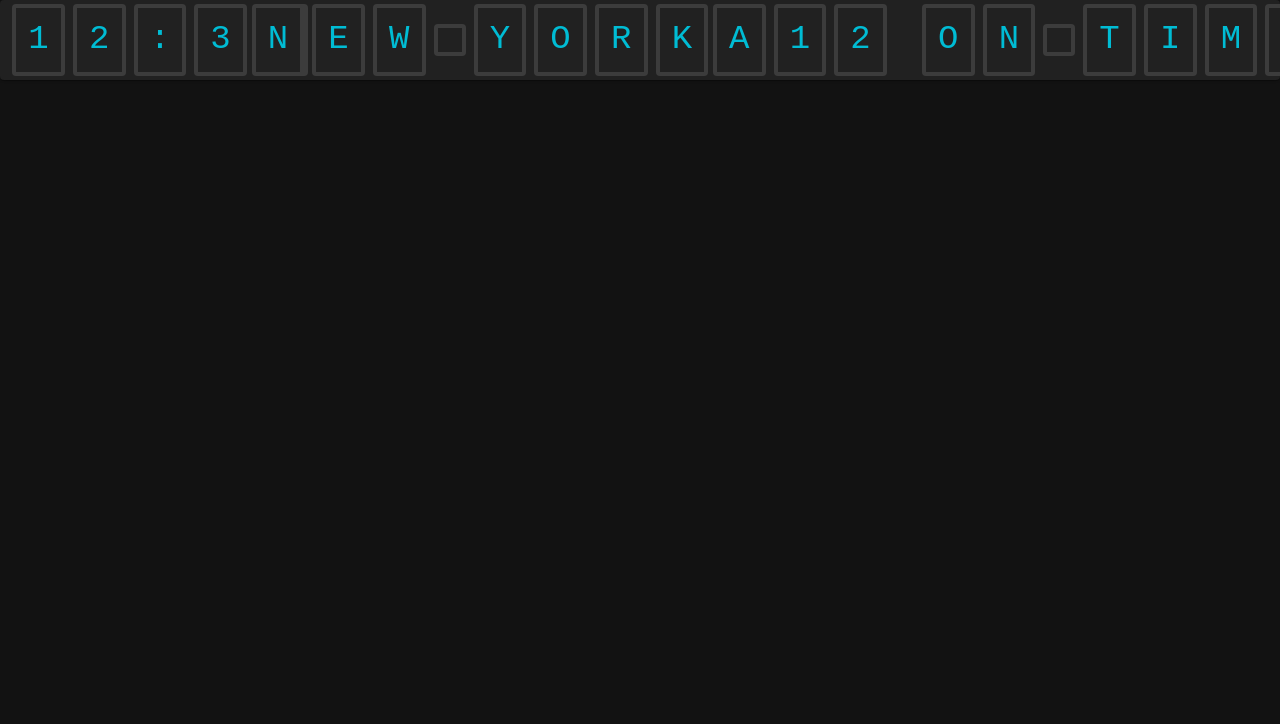
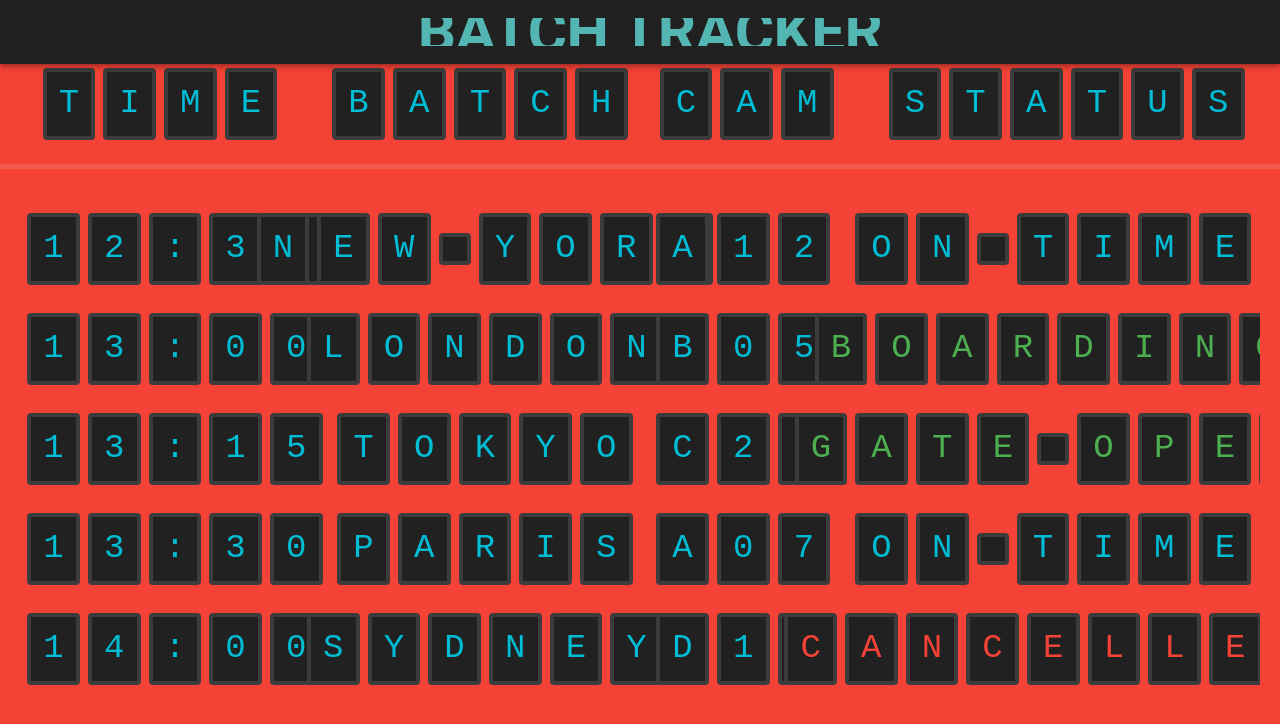
Before and after one commit to AlexDrco/tracking-system, a Vue app: page / in a window 1280 px wide. Shown: the top 724 px of the page. Built offline with nearby package versions, Linux system fonts and the light colour scheme.

Commit message:
Some changes

```diff
--- a/src/App.vue
+++ b/src/App.vue
@@ -1,10 +1,22 @@
 <template>
     <v-app>
-        <DepartureRow time="12:30" destination="New York" gate="A12" status="On Time" />
+        <v-app-bar>
+            <v-app-bar-title class="text-h2 font-weight-bold text-center text-secondary">BATCH TRACKER</v-app-bar-title>
+        </v-app-bar>
+        <v-main>
+            <v-container fluid class="pa-0 bg-red h-100">
+                <DepartureRow time="TIME" destination="BATCH" gate="CAM" status="STATUS" />
+                <v-divider thickness="5" class="my-5"></v-divider>
+
+
+                <CarousselComponent></CarousselComponent>
+            </v-container>
+        </v-main>
     </v-app>
 </template>
 
 <script setup>
+import CarousselComponent from './components/CarousselComponent.vue';
 import DepartureRow from './components/DepartureRow.vue';
 
 
--- /dev/null
+++ b/src/components/CarousselComponent.vue
@@ -0,0 +1,52 @@
+<template>
+    <v-carousel show-arrows="hover" hide-delimiters>
+        <v-carousel-item v-for="(chunk, chunkIndex) in departureChunks" :key="chunkIndex" cover>
+            <DepartureRow v-for="(departure, index) in chunk" :key="index" :time="departure.time"
+                :destination="departure.destination" :gate="departure.gate" :status="departure.status" class="ma-5" />
+        </v-carousel-item>
+    </v-carousel>
+</template>
+
+<script setup>
+import { computed } from 'vue';
+import DepartureRow from './DepartureRow.vue';
+
+// Hardcoded source data (replace with file data later)
+const departures = [
+    { time: "12:30", destination: "New York", gate: "A12", status: "On Time" },
+    { time: "13:00", destination: "London", gate: "B05", status: "Boarding" },
+    { time: "13:15", destination: "Tokyo", gate: "C23", status: "Gate Open" },
+    { time: "13:30", destination: "Paris", gate: "A07", status: "On Time" },
+    { time: "14:00", destination: "Sydney", gate: "D14", status: "Cancelled" },
+    { time: "14:30", destination: "Dubai", gate: "E09", status: "On Time" },
+    { time: "15:00", destination: "Chicago", gate: "F22", status: "Boarding" },
+    { time: "15:15", destination: "Miami", gate: "A03", status: "On Time" },
+    { time: "15:30", destination: "Berlin", gate: "B11", status: "Gate Open" },
+    { time: "16:00", destination: "Toronto", gate: "C08", status: "On Time" },
+    { time: "16:30", destination: "Singapore", gate: "D19", status: "Cancelled" },
+    { time: "17:00", destination: "Hong Kong", gate: "E06", status: "On Time" },
+    { time: "17:30", destination: "Amsterdam", gate: "F15", status: "Boarding" },
+    { time: "18:00", destination: "Los Angeles", gate: "A10", status: "On Time" },
+    { time: "18:30", destination: "San Francisco", gate: "B04", status: "On Time" },
+    { time: "19:00", destination: "Seattle", gate: "C12", status: "Gate Open" },
+    { time: "19:30", destination: "Boston", gate: "D07", status: "On Time" },
+    { time: "20:00", destination: "Vancouver", gate: "E03", status: "Boarding" },
+    { time: "20:30", destination: "Rome", gate: "F20", status: "On Time" },
+    { time: "21:00", destination: "Madrid", gate: "A05", status: "Cancelled" },
+    { time: "21:30", destination: "Athens", gate: "B09", status: "On Time" },
+    { time: "22:00", destination: "Cairo", gate: "C14", status: "Boarding" },
+    { time: "22:30", destination: "Bangkok", gate: "D11", status: "On Time" },
+    { time: "23:00", destination: "Istanbul", gate: "E08", status: "Gate Open" },
+];
+
+// Split departures into chunks
+const itemsPerSlide = 6; // For 2 slides with 12 departures each
+// const itemsPerSlide = 6; // For 4 slides with 6 departures each
+const departureChunks = computed(() => {
+    const chunks = [];
+    for (let i = 0; i < departures.length; i += itemsPerSlide) {
+        chunks.push(departures.slice(i, i + itemsPerSlide));
+    }
+    return chunks;
+});
+</script>
--- a/src/components/DepartureRow.vue
+++ b/src/components/DepartureRow.vue
@@ -1,16 +1,16 @@
 <template>
-  <v-card>
-    <v-row class="departure-row" no-gutters>
+  <v-card color="transparent" variant="flat">
+    <v-row no-gutters>
       <v-col cols="3" class="d-flex justify-center align-center">
         <TimeComponent :time="time" />
       </v-col>
       <v-col cols="3" class="d-flex justify-center align-center">
         <DestinationComponent :destination="destination" />
       </v-col>
-      <v-col cols="3" class="d-flex justify-center align-center">
+      <v-col cols="2" class="d-flex justify-center align-center">
         <GateComponent :gate="gate" />
       </v-col>
-      <v-col cols="3" class="d-flex justify-center align-center">
+      <v-col cols="4" class="d-flex justify-center align-center">
         <StatusComponent :status="status" />
       </v-col>
     </v-row>
```
